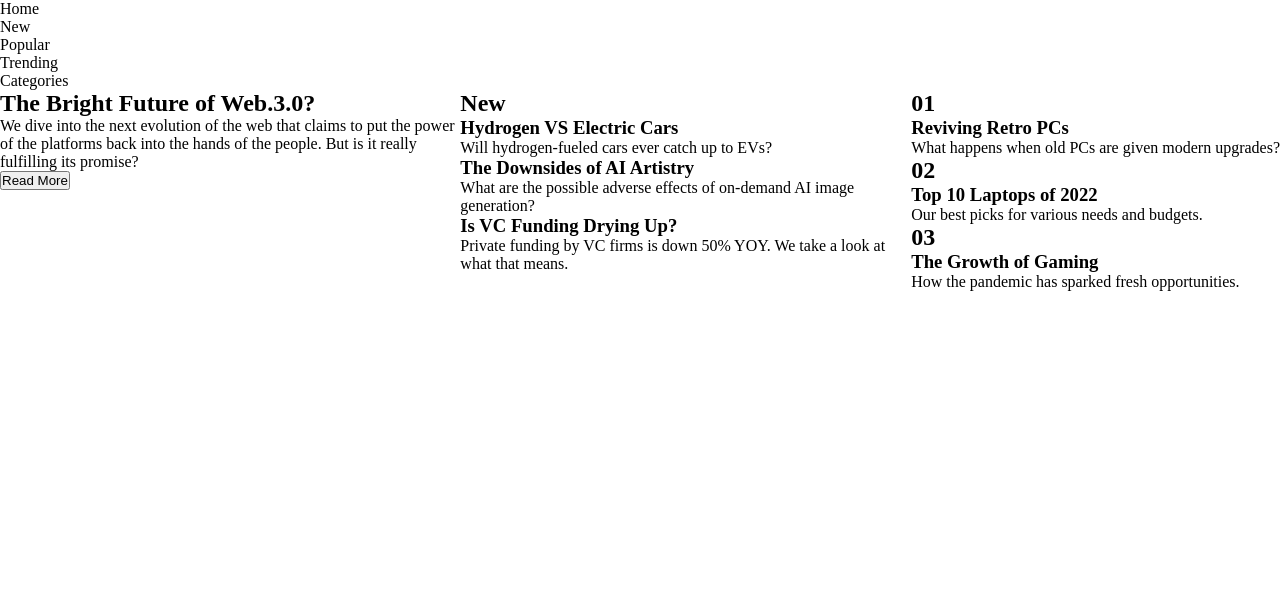
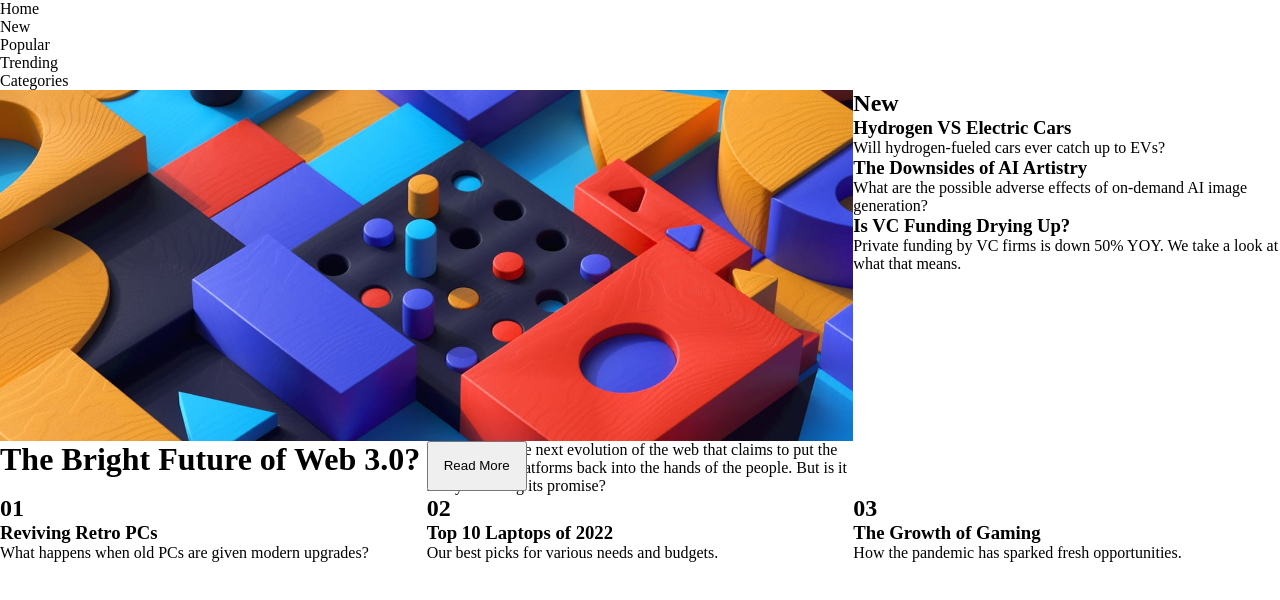
Before and after one commit to LouiseClaughton/News-Homepage, a plain HTML site: page index.html in a window 1280 px wide. Drawn offline with Linux system fonts and the light colour scheme.

Commit message:
added link to inter font. added css classes. created grid layout. added header image

```diff
--- a/index.html
+++ b/index.html
@@ -5,6 +5,7 @@
   <meta name="viewport" content="width=device-width, initial-scale=1.0"> <!-- displays site properly based on user's device -->
   <link rel="icon" type="image/png" sizes="32x32" href="./assets/images/favicon-32x32.png">
   <link rel="stylesheet" href="style.css">
+  <link href="https://fonts.googleapis.com/css2?family=Inter:wght@100..900&display=swap" rel="stylesheet"> <!--Inter font-->
   <title>Frontend Mentor | News Homepage</title>
 </head>
 
@@ -20,42 +21,39 @@
     </nav>
 
     <main class="container">
-        <section id="header-section">
-            <h1>The Bright Future of Web.3.0?</h1>
-            <p>We dive into the next evolution of the web that claims to put the power of the platforms back into the hands of the people.
+        <img src="assets/images/image-web-3-desktop.jpg" class="header-image">
+        <h1 class="main-heading">The Bright Future of Web 3.0?</h1>
+        <p class="heading-body-text">We dive into the next evolution of the web that claims to put the power of the platforms back into the hands of the people.
         But is it really fulfilling its promise?</p>
-            <button>Read More</button>
+        <button class="button">Read More</button>
+
+        <section id="new-section">
+        <h2 class="heading">New</h2>
+        <h3 class="subheading">Hydrogen VS Electric Cars</h3>
+        <p class="body">Will hydrogen-fueled cars ever catch up to EVs?</p>
+        <h3 class="subheading">The Downsides of AI Artistry</h3>
+        <p class="body">What are the possible adverse effects of on-demand AI image generation?</p>
+        <h3 class="subheading">Is VC Funding Drying Up?</h3>
+        <p class="body">Private funding by VC firms is down 50% YOY. We take a look at what that means.</p>
         </section>
 
-        <section id="new-section">
-            <h2>New</h2>
-            <h3>Hydrogen VS Electric Cars</h3>
-            <p>Will hydrogen-fueled cars ever catch up to EVs?</p>
-            <h3>The Downsides of AI Artistry</h3>
-            <p>What are the possible adverse effects of on-demand AI image generation?</p>
-            <h3>Is VC Funding Drying Up?</h3>
-            <p>Private funding by VC firms is down 50% YOY. We take a look at what that means.</p>
-        </section>
-
-        <section id="article-section">
         <article class="article-1">
-                <h2>01</h2>
-                <h3>Reviving Retro PCs</h3>
-                <p>What happens when old PCs are given modern upgrades?</p>
+            <h2 class="heading">01</h2>
+            <h3 class="subheading">Reviving Retro PCs</h3>
+            <p class="body">What happens when old PCs are given modern upgrades?</p>
         </article>
 
         <article class="article-2">
-                <h2>02</h2>
-                <h3>Top 10 Laptops of 2022</h3>
-                <p>Our best picks for various needs and budgets.</p>
+            <h2 class="heading">02</h2>
+            <h3 class="subheading">Top 10 Laptops of 2022</h3>
+            <p class="body">Our best picks for various needs and budgets.</p>
         </article>
 
         <article class="article-3">
-                <h2>03</h2>
-                <h3>The Growth of Gaming</h3>
-                <p>How the pandemic has sparked fresh opportunities.</p>
+            <h2 class="heading">03</h2>
+            <h3 class="subheading">The Growth of Gaming</h3>
+            <p class="body">How the pandemic has sparked fresh opportunities.</p>
         </article>
-        </section>
     </main>
 </body>
 </html>
--- a/style.css
+++ b/style.css
@@ -6,6 +6,77 @@
 
 .container {
     display: grid;
-    grid-template-columns: auto auto auto;
+    grid-template-columns: 1fr 1fr 1fr;
     grid-template-rows: auto auto auto;
 }
+
+/**** Header Section ****/
+
+#header-section {
+    grid-column: 1 / 3;
+    grid-row: 1 / 2;
+}
+
+.header-image {
+    grid-column: 1 / 3;
+    grid-row: 1;
+    width: 100%;
+}
+
+.main-heading {
+    grid-column: 1 / 2;
+    grid-row: 2;
+}
+
+.heading-body-text {
+    grid-column: 2;
+    grid-row: 2;
+}
+
+.button {
+    grid-column: 2;
+    grid-row: 2;
+    height: 50px;
+    width: 100px;
+}
+
+/**** New Section ****/
+
+#new-section {
+    grid-column: 3;
+    grid-row: 1;
+}
+
+.new-heading {
+
+}
+
+.new-subheading {
+
+}
+
+.new-body-text {
+
+}
+
+/**** Article Section ****/
+
+#article-section {
+    grid-column: 1 / 4;
+    grid-row: 3;
+}
+
+.article-1 {
+    grid-column: 1;
+    grid-row: 3;
+}
+
+.article-2 {
+    grid-column: 2;
+    grid-row: 3;
+}
+
+.article-3 {
+    grid-column: 3;
+    grid-row: 3;
+}
```
Lines whose indentation alone changed are shown as unchanged.
